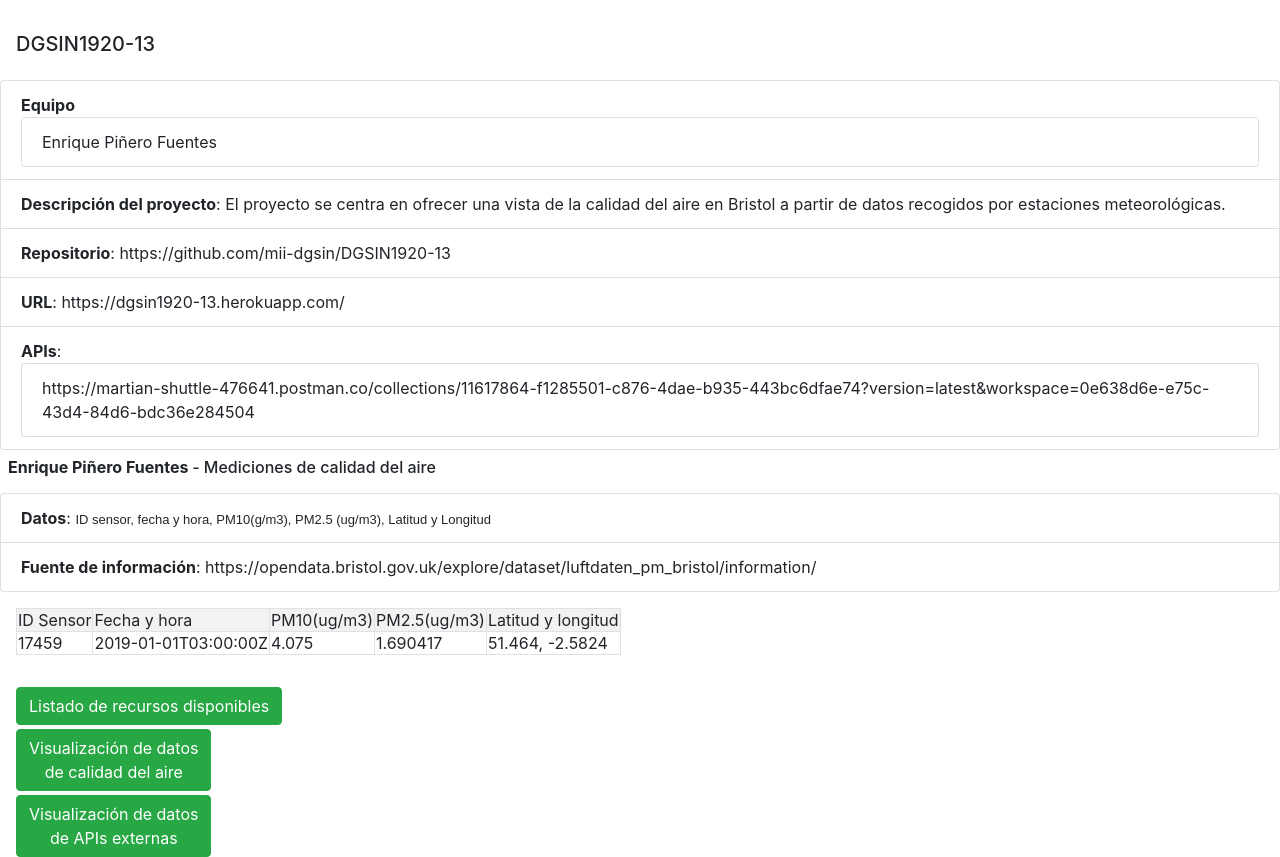
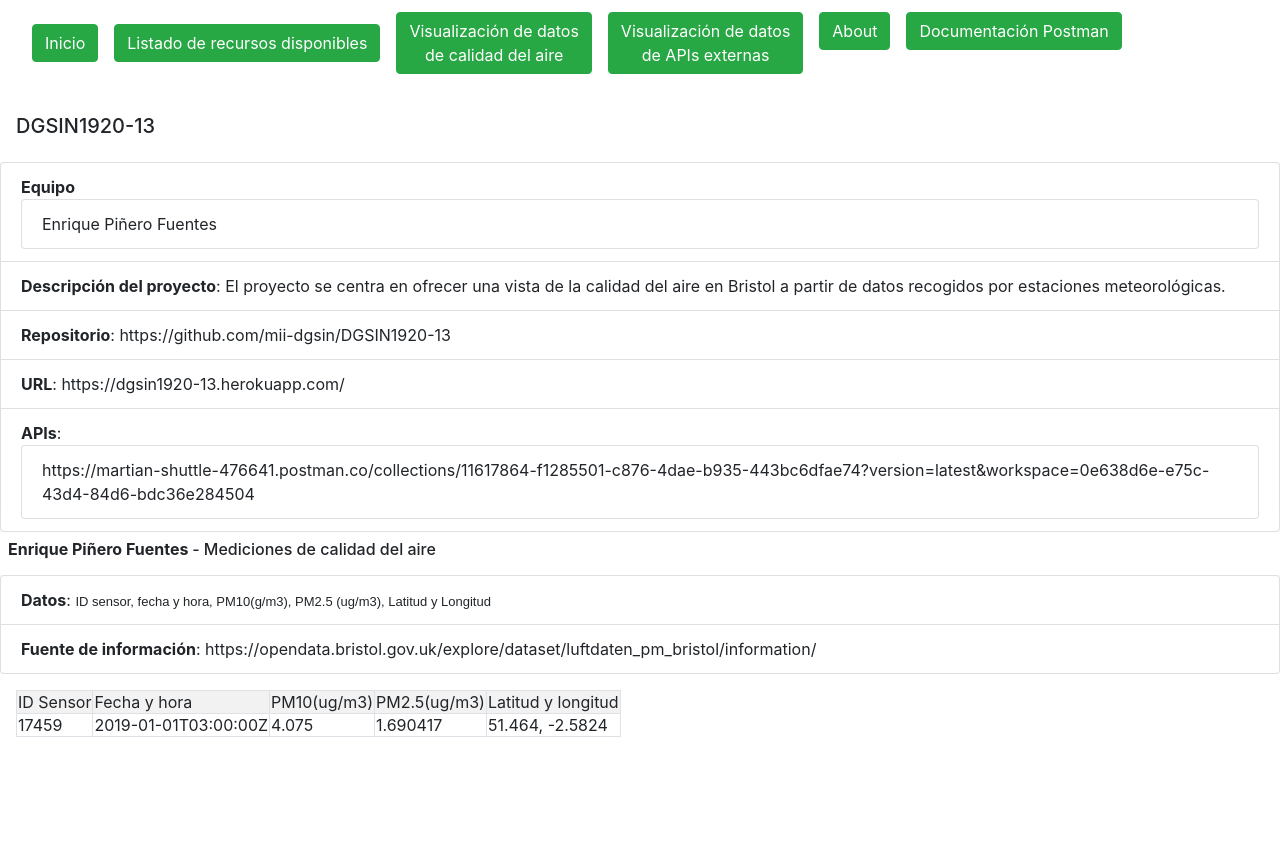
Before and after one commit to elbarea/DGSIN1920-13, a website: page public/index.html in a window 1280 px wide. After the commit the page ends 800 px from the top, so only its background shows below. Drawn offline with nearby package versions, Linux system fonts and the light colour scheme.

Commit message:
Añadido Navbar con enlaces a las distintas partes del sitio Eliminados enlaces de la página estática

```diff
--- a/public/index.html
+++ b/public/index.html
@@ -18,6 +18,33 @@
     <script src="https://code.highcharts.com/modules/export-data.js"></script>
     <script src="https://code.highcharts.com/modules/accessibility.js"></script>
 </head>
+<nav class="navbar">
+    <div class="container-fluid">
+        <div class="row">
+            <div class="pt-3 pl-3">
+                <button class="btn btn-success" onclick="location.href = '/#!/';">Inicio</button>
+            </div>
+            <div class="pt-3 pl-3">
+                <button class="btn btn-success" onclick="location.href = '/#!/list';">Listado de recursos
+                    disponibles</button>
+            </div>
+            <div class="pt-1 pl-3">
+                <button class="btn btn-success" onclick="location.href = '/#!/analytics';">Visualización de datos<br>de
+                    calidad del aire</button>
+            </div>
+            <div class="pt-1 pl-3">
+                <button class="btn btn-success" onclick="location.href = '/#!/integrations';">Visualización de
+                    datos<br>de APIs externas</button>
+            </div>
+            <div class="pt-1 pl-3">
+                <button class="btn btn-success" onclick="location.href = '/#!/about';">About</button>
+            </div>
+            <div class="pt-1 pl-3">
+                <button class="btn btn-success" onclick="location.href = '/api/v1/sensores/docs';">Documentación Postman</button>
+            </div>
+        </div>
+    </div>
+</nav>
 
 <body>
     <div ng-view></div>
--- a/public/static.html
+++ b/public/static.html
@@ -48,16 +48,5 @@
         </tr>
     </tbody>
 </table>
-<div>
-    <div class="pt-3 pl-3">
-        <button class="btn btn-success" onclick="location.href = '/#!/list';">Listado de recursos disponibles</button>
-    </div>
-    <div class="pt-1 pl-3">
-        <button class="btn btn-success" onclick="location.href = '/#!/analytics';">Visualización de datos<br>de calidad del aire</button>
-    </div>
-    <div class="pt-1 pl-3">
-        <button class="btn btn-success" onclick="location.href = '/#!/integrations';">Visualización de datos<br>de APIs externas</button>
-    </div>
 
-</div>
 </html>
```
